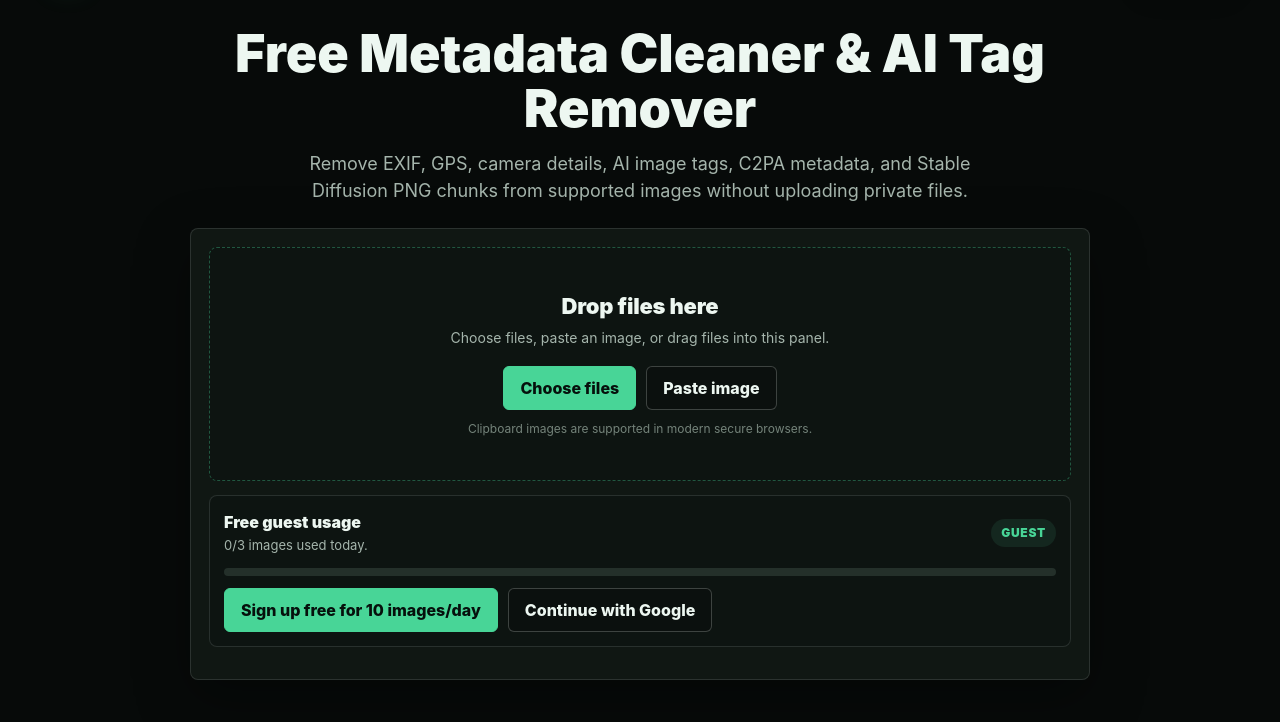
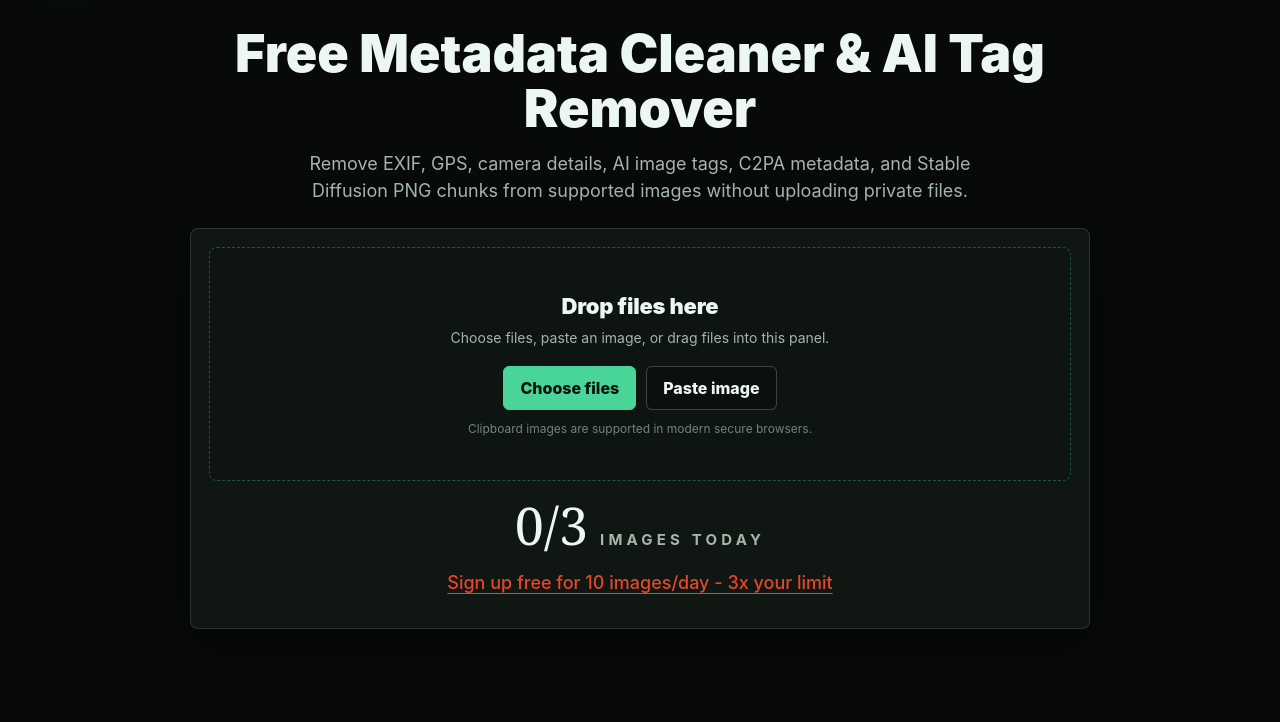
Before and after one commit to kingmed-rgb/filecleaner, a website: page index.html in a window 1280 px wide. Shown: the part 78-800 px from the top of the page. Drawn offline with Linux system fonts and the light colour scheme.

Commit message:
Simplify usage registration UI

```diff
--- a/index.html
+++ b/index.html
@@ -172,22 +172,21 @@ img{max-width:100%;display:block}
 .link-btn{border:0;background:transparent;color:inherit;padding:0;font:inherit;font-weight:800;cursor:pointer;opacity:.9}
 .link-btn:hover{opacity:1}
 button.nav-cta{font:inherit;display:inline-flex;align-items:center;justify-content:center;cursor:pointer}
-.account-panel{display:grid;gap:12px;border:1px solid var(--line);background:#0d1411;border-radius:8px;padding:14px;margin-top:14px}
-.account-row{display:flex;align-items:center;justify-content:space-between;gap:14px;flex-wrap:wrap}
-.account-title{font-weight:900;color:var(--ink)}
-.account-sub{color:var(--muted);font-size:13px;margin-top:2px}
-.plan-pill{display:inline-flex;align-items:center;border-radius:999px;background:var(--green-soft);color:var(--green);padding:5px 10px;font-size:12px;font-weight:950;text-transform:uppercase;letter-spacing:.06em}
-.quota-meter{height:8px;border-radius:99px;background:#24302a;overflow:hidden}
-.quota-meter span{display:block;height:100%;width:0;background:var(--green);border-radius:inherit;transition:width .2s ease}
-.account-actions{display:flex;gap:10px;flex-wrap:wrap}
-.auth-form{display:none;grid-template-columns:minmax(180px,1fr) minmax(92px,.45fr) auto;gap:8px;align-items:end}
+.account-panel{margin:18px auto 0;text-align:center;max-width:680px;padding:0 12px;color:var(--muted)}
+.account-row{display:block}
+.account-title,.plan-pill,.quota-meter{display:none}
+.account-sub{display:inline-flex;align-items:baseline;justify-content:center;gap:12px;color:var(--ink);font-size:clamp(36px,5vw,52px);line-height:1;font-weight:500;font-family:Georgia,"Times New Roman",serif;letter-spacing:0}
+.account-sub::after{content:"IMAGES TODAY";font-family:Inter,-apple-system,BlinkMacSystemFont,"Segoe UI",Roboto,Arial,sans-serif;font-size:15px;font-weight:700;letter-spacing:.28em;color:var(--muted);text-transform:uppercase}
+.account-actions{display:flex;justify-content:center;margin-top:18px}
+#sign-in-toggle{border:0;background:transparent;color:#ff4a2a;min-height:auto;padding:0;border-radius:0;text-decoration:underline;text-underline-offset:4px;font-size:18px;font-weight:500}
+#sign-in-toggle:hover{color:#ff6a4d}
+#google-sign-in,#upgrade-pro{display:none}
+.auth-form{display:none;grid-template-columns:minmax(180px,1fr) minmax(88px,.35fr) auto auto;gap:8px;align-items:center;margin:18px auto 0;max-width:720px}
 .auth-form.is-open{display:grid}
-.auth-form input{height:42px;border:1px solid var(--line-strong);border-radius:6px;background:#0b100e;color:var(--ink);padding:0 11px;outline:none}
+.auth-form input{height:44px;border:1px solid var(--line-strong);border-radius:6px;background:#0b100e;color:var(--ink);padding:0 12px;outline:none}
 .auth-form input:focus{border-color:var(--green);box-shadow:0 0 0 3px rgba(72,213,151,.12)}
-.message{display:none;border:1px solid rgba(72,213,151,.26);background:rgba(72,213,151,.08);border-radius:8px;padding:10px 12px;color:#cdeee0;font-size:13px}
+.message{display:none;margin:12px auto 0;max-width:720px;color:var(--muted);font-size:13px}
 .message.is-visible{display:block}
-.google-btn{gap:8px}
-#upgrade-pro{display:none}
 .feature-grid{display:grid;grid-template-columns:repeat(3,1fr);gap:14px}
 .feature-card{background:#fbfaf7;border:1px solid var(--line);border-radius:8px;padding:20px}
 .feature-token{width:42px;height:42px;border-radius:8px;display:grid;place-items:center;font-weight:950;margin-bottom:16px}
@@ -323,16 +322,13 @@ button.nav-cta{font:inherit;display:inline-flex;align-items:center;justify-conte
 
           <div class="account-panel" id="account-panel" aria-live="polite">
             <div class="account-row">
-              <div>
-                <div class="account-title">Free guest usage</div>
-                <div class="account-sub" id="usage-label">0/3 images used today.</div>
-              </div>
+              <div class="account-title">Free guest usage</div>
+              <div class="account-sub" id="usage-label">0/3</div>
               <span class="plan-pill" id="plan-label">Guest</span>
             </div>
             <div class="quota-meter" aria-hidden="true"><span id="quota-fill"></span></div>
             <div class="account-actions">
-              <button class="small-btn action-primary" id="sign-in-toggle" type="button">Sign up free for 10 images/day</button>
-              <button class="small-btn" id="google-sign-in" type="button">Continue with Google</button>
+              <button class="link-btn" id="sign-in-toggle" type="button">Sign up free for 10 images/day - 3x your limit</button>
               <button class="small-btn" id="upgrade-pro" type="button">Upgrade to Pro</button>
             </div>
             <form class="auth-form" id="auth-form">
@@ -340,6 +336,7 @@ button.nav-cta{font:inherit;display:inline-flex;align-items:center;justify-conte
               <input id="auth-code" type="text" inputmode="numeric" autocomplete="one-time-code" placeholder="Code" aria-label="Registration code">
               <button class="small-btn" id="send-code" type="button">Send code</button>
               <button class="small-btn" id="verify-code" type="button">Verify</button>
+              <button class="small-btn" id="google-sign-in" type="button">Continue with Google</button>
             </form>
             <div class="message" id="account-message"></div>
           </div>
@@ -688,10 +685,10 @@ button.nav-cta{font:inherit;display:inline-flex;align-items:center;justify-conte
     var name = state.plan === "pro" ? "Pro" : state.plan === "free" ? "Free" : "Guest";
     planLabel.textContent = name;
     if (state.limit == null) {
-      usageLabel.textContent = "Unlimited images. " + (state.email ? "Signed in as " + state.email + "." : "");
+      usageLabel.textContent = "Unlimited";
       quotaFill.style.width = "100%";
     } else {
-      usageLabel.textContent = state.used + "/" + state.limit + " images used today. " + state.remaining + " left.";
+      usageLabel.textContent = state.used + "/" + state.limit;
       quotaFill.style.width = Math.min(100, Math.round((state.used / state.limit) * 100)) + "%";
     }
     signInToggle.style.display = state.authenticated ? "none" : "inline-flex";
```
